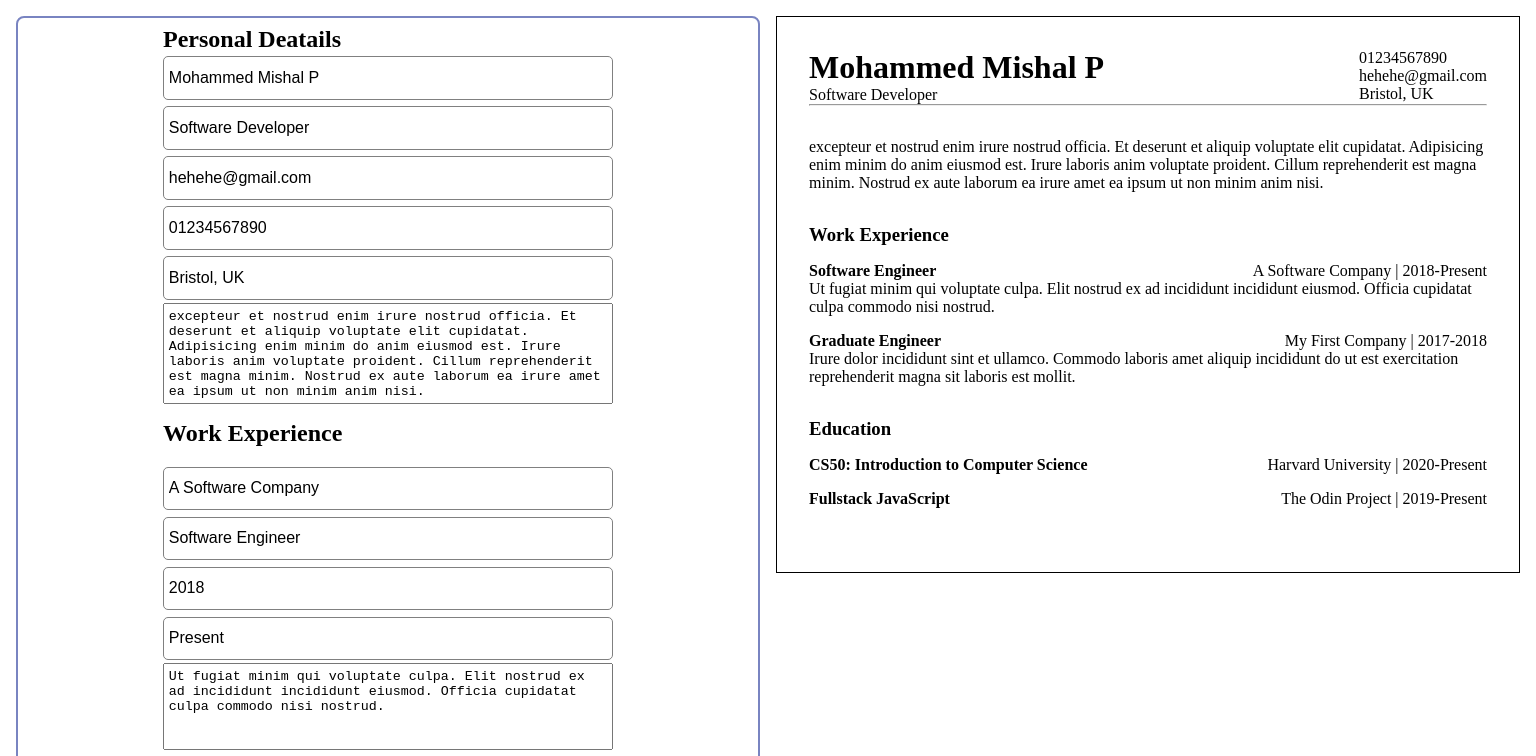
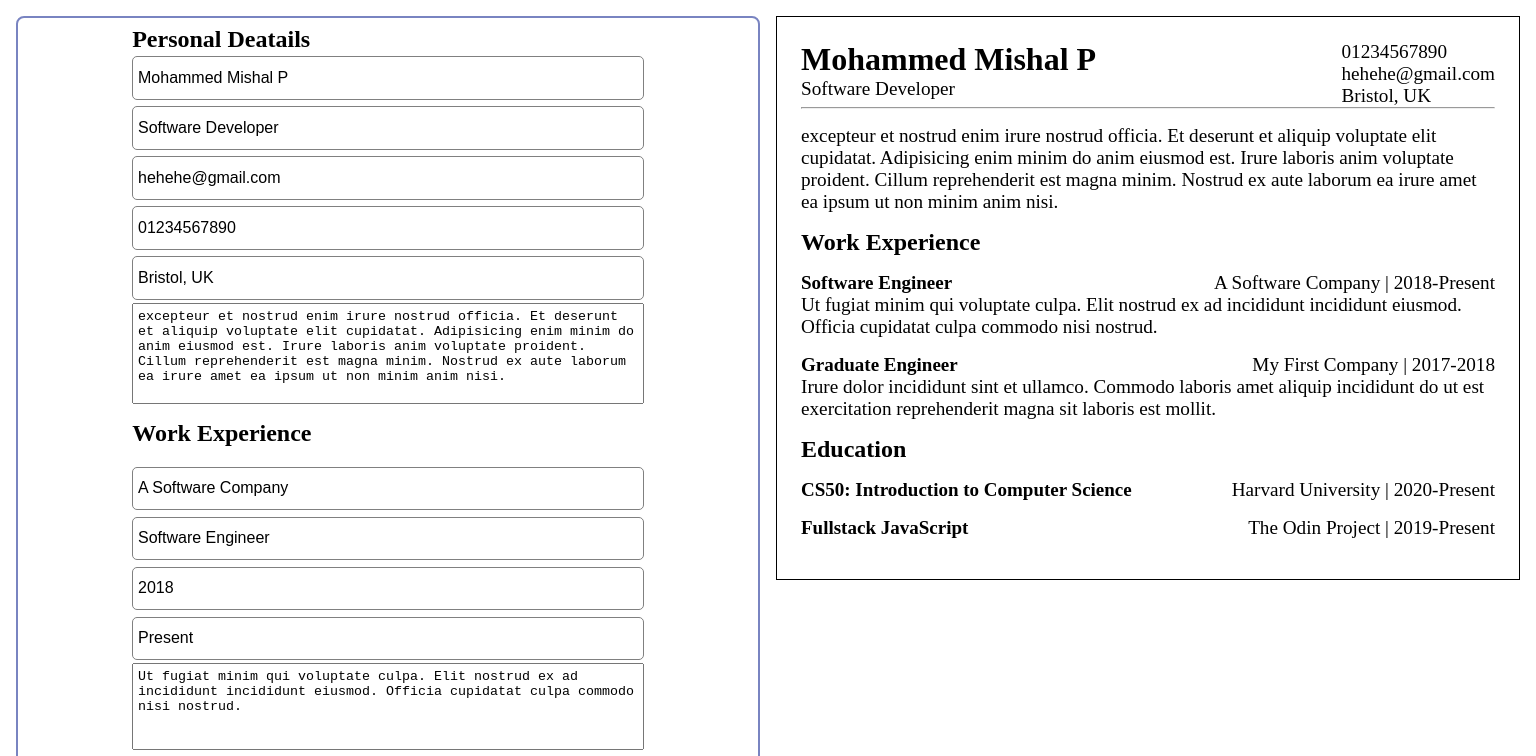
Before and after one commit to mishalp/CV-generator, a React (Create React App) app: page / in a window 1536 px wide. Shown: the top 756 px of the page. Built offline with nearby package versions, Linux system fonts and the light colour scheme.

Commit message:
Responsieve design

```diff
--- a/src/App.css
+++ b/src/App.css
@@ -23,3 +23,117 @@
 textarea{
     padding: .3rem;
 }
+
+@media only screen and (min-width: 375px){
+
+    input, textarea, button{
+        min-width: 300px;
+    }
+
+    .App{
+        display: flex;
+        flex-direction: column;
+
+    }
+
+    h1{
+        font-size: 1rem;
+    }
+
+    p{
+        font-size: .7rem;
+    }
+
+    .personal, .workExp{
+        min-width: 325px;
+    }
+
+    .sheet{
+        padding: .5rem;
+    }
+
+    .cv-body{
+        margin: 1rem 0;
+        gap: 1rem;
+    }
+
+    h3{
+        font-size: 18px;
+    }
+
+    h4{
+        font-size: 12px;
+    }
+
+    .work-head{
+        gap: 8px;
+    }
+
+}
+
+@media only screen and (min-width: 768px){
+    .App{
+        padding: 1rem 9rem;
+    }
+
+    h3{
+        font-size: 20px;
+    }
+
+    h4{
+        font-size: 15px;
+    }
+
+    p{
+        font-size: .9rem;
+    }
+}
+
+@media only screen and (min-width: 1024px){
+    h3{
+        font-size: 24px;
+    }
+
+    h4{
+        font-size: 19px;
+    }
+
+    p{
+        font-size: 1.2rem;
+    }
+
+    h1{
+        font-size: 2rem;
+    }
+
+    .sheet{
+        padding: 1.5rem;
+    }
+
+    input, textarea, button{
+        min-width: 500px;
+    }
+}
+
+@media only screen and (min-width: 1440px){
+    .App{
+        display: grid;
+        gap: 1rem;
+        grid-template-columns: repeat(auto-fit, minmax(500px, 1fr));
+        justify-content: center;
+        padding: 1rem;
+    }
+
+    .left{
+        display: flex;
+        flex-direction: column;
+        align-items: center;
+        justify-content: center;
+        border: 2px solid rgba(5, 25, 139, 0.532);
+        border-radius: .5rem;
+    }
+
+    textarea{
+        padding: .3rem;
+    }
+}
--- a/src/components/cv.js
+++ b/src/components/cv.js
@@ -15,9 +15,9 @@ const Cv =(props)=>{
                 <p>{data.title}</p>
             </div>
             <div className="cv-left">
-                <div>{data.number}</div>
-                <div>{data.email}</div>
-                <div>{data.place}</div>
+                <div><p>{data.number}</p></div>
+                <div><p>{data.email}</p></div>
+                <div><p>{data.place}</p></div>
             </div>
         </div>
         <hr />
```
